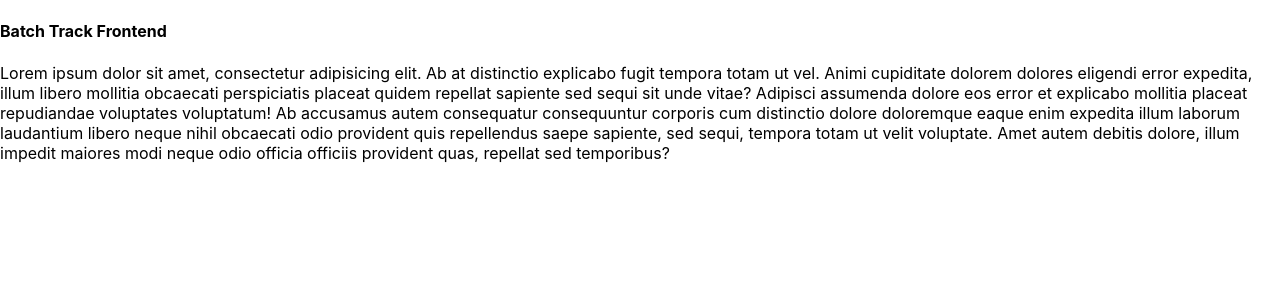
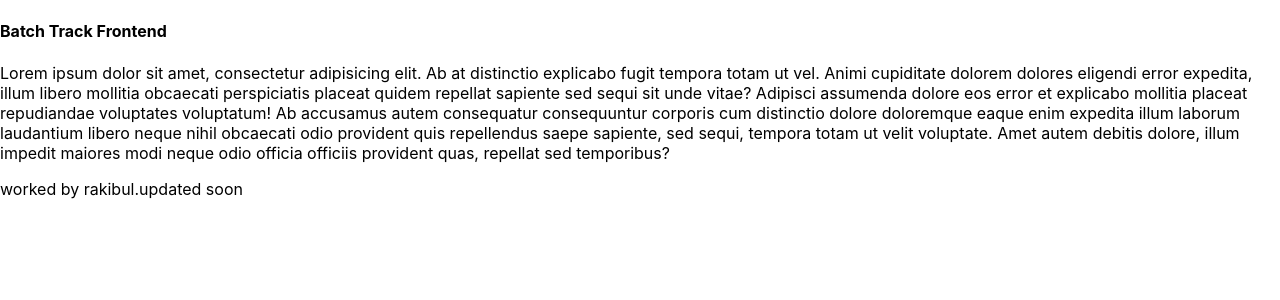
Before and after one commit to sasjb/Batch-Track-Frontend, a React (Create React App) app: page / in a window 1280 px wide. Shown: the top 300 px of the page. Built offline with nearby package versions, Linux system fonts and the light colour scheme.

Commit message:
Add primary work for frontend by rakibul and updated will soon

```diff
--- a/src/App.js
+++ b/src/App.js
@@ -9,6 +9,9 @@ function App() {
      <p>
        Lorem ipsum dolor sit amet, consectetur adipisicing elit. Ab at distinctio explicabo fugit tempora totam ut vel. Animi cupiditate dolorem dolores eligendi error expedita, illum libero mollitia obcaecati perspiciatis placeat quidem repellat sapiente sed sequi sit unde vitae? Adipisci assumenda dolore eos error et explicabo mollitia placeat repudiandae voluptates voluptatum! Ab accusamus autem consequatur consequuntur corporis cum distinctio dolore doloremque eaque enim expedita illum laborum laudantium libero neque nihil obcaecati odio provident quis repellendus saepe sapiente, sed sequi, tempora totam ut velit voluptate. Amet autem debitis dolore, illum impedit maiores modi neque odio officia officiis provident quas, repellat sed temporibus?
      </p>
+     <p>
+      worked by rakibul.updated soon
+     </p>
    </Fragment>
   );
 }
```
